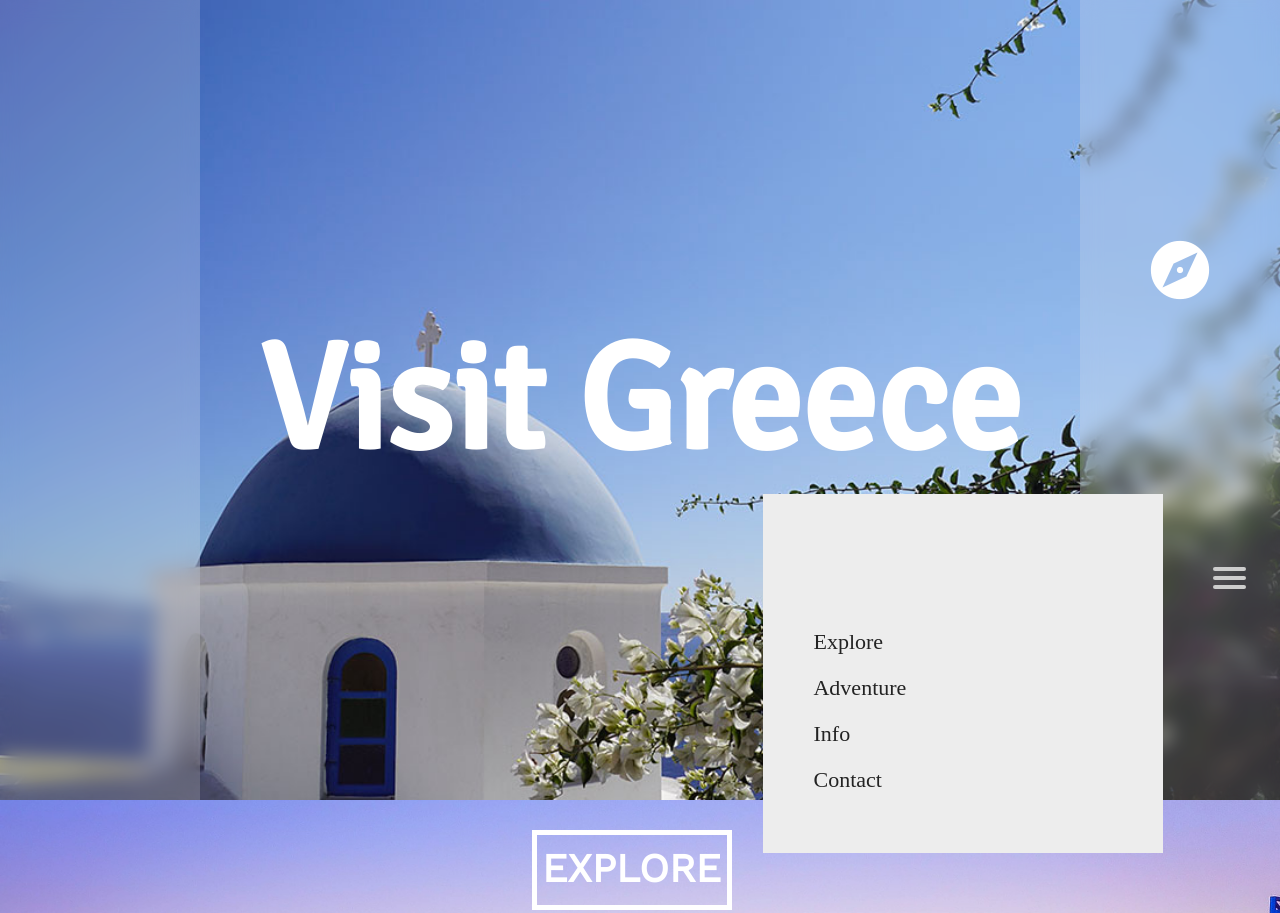
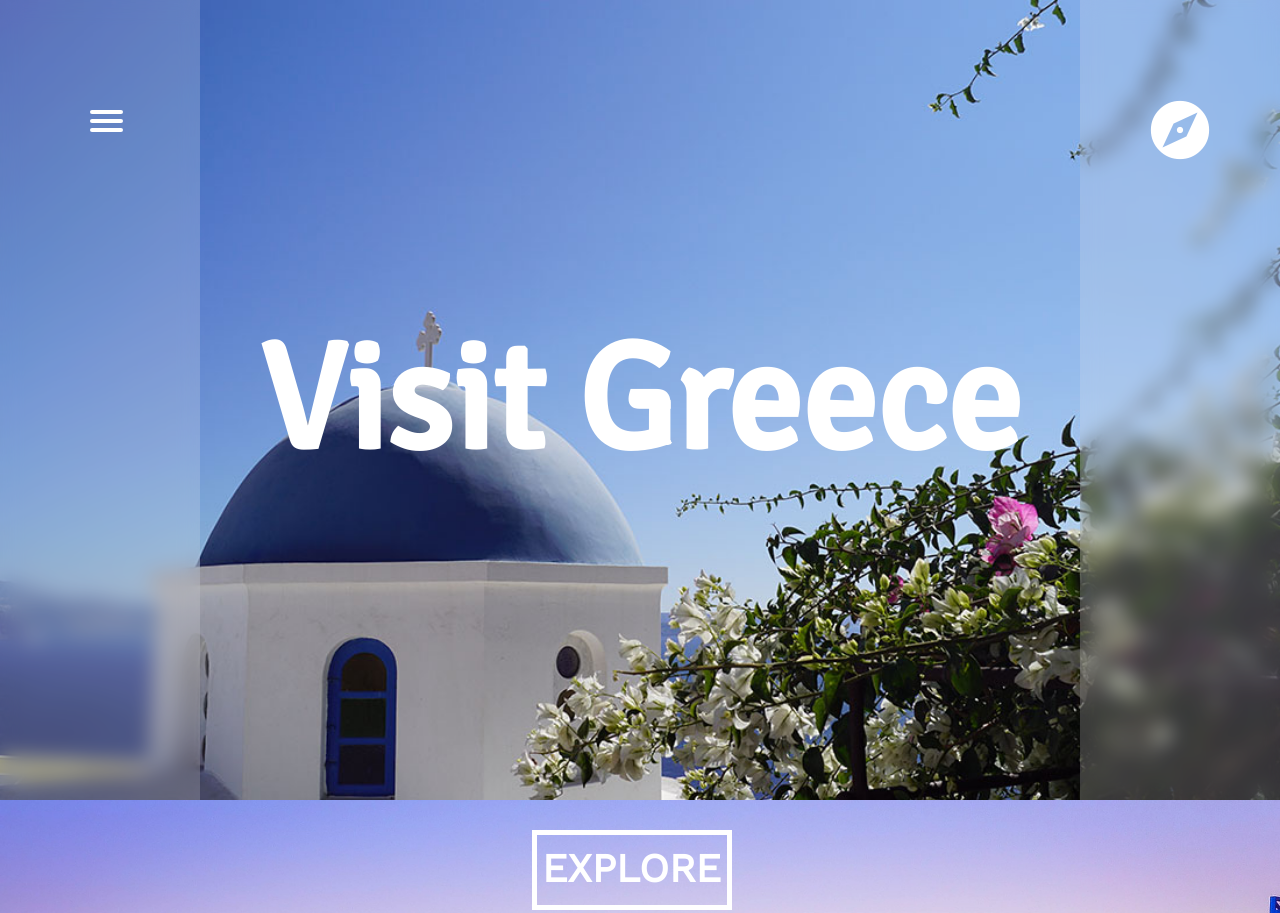
Before and after one commit to staten-island-tech/html-css-mastery-project-svafiadis1, a plain HTML site: page dist/index.html in a window 1280 px wide. Shown: the top 913 px of the page. Drawn offline with nearby package versions, Linux system fonts and the light colour scheme.

Commit message:
added nav bar

```diff
--- a/dist/index.html
+++ b/dist/index.html
@@ -17,29 +17,28 @@
     <header class="header">
         <div class="cover-image">
             <div class="blur-container">
-                <div class="blur"></div>
+                <div class="blur">
+                    <nav role="navigation" class="navigation-box">
+                            <div id="menuToggle">
+                              <input type="checkbox" />
+                                <span></span>
+                                <span></span>
+                                <span></span>
+                              <ul id="menu">
+                                <a href="#explore"><li>Explore</li></a>
+                                <a href="#adventure"><li>Adventure</li></a>
+                                <a href="#videos"><li>Info</li></a>
+                                <a href="#contact"><li>Contact</li></a>
+                              </ul>
+                            </div>
+                          </nav>
+                        </div>
                 <h1 class="title-text">Visit Greece</h1>
                 <div class="blur">
                     <div class="splash-button-container">
                         <a class="explore-scroll" href="#explore"><i class="material-icons splash-button">
                                 explore
                             </i></a>
-                    </div>
-                    <div class="splash-button-container">
-                        <nav role="navigation">
-                            <div id="menuToggle">
-                              <input type="checkbox" />
-                              <span></span>
-                              <span></span>
-                              <span></span>
-                              <ul id="menu">
-                                <a href="#explore"><li>Explore</li></a>
-                                <a href="#"><li>Adventure</li></a>
-                                <a href="#"><li>Info</li></a>
-                                <a href="#"><li>Contact</li></a>
-                              </ul>
-                            </div>
-                          </nav>
                     </div>
                     </div>
                 </div>
@@ -108,7 +107,7 @@
             </div>
         </div>
     </section>
-    <section class="third-content-block">
+    <section class="third-content-block" id="adventure">
         <div class="staircase-container"></div>
         <div class="adventure-text-container">
             <p class="adventure-text" id="a1">where adventure begins</p>
@@ -121,13 +120,13 @@
             </span>
         </div>
     </section>
-    <section class="fourth-content-block">
+    <section class="fourth-content-block" id="videos">
         <video class="circle-image circle-image2" src="media/live.mp4" poster="media/greek-live.JPG" controls>
         </video>
         <video class="circle-image circle-image2" src="media/nature.mp4" poster="media/greek-nature.JPG" controls>
         </video>
     </section>
-    <section class="footer">
+    <section class="footer" id="contact">
         <div class="divide">
             <input class="email" type="text" onfocus="this.value=''" value="Your Email Here">
             <div class="subscribe-button">
--- a/scss/_header.scss
+++ b/scss/_header.scss
@@ -54,11 +54,11 @@
     height: 100vh;
     flex-direction: column;
     align-items: center;
-    justify-content: start;
+    justify-content: flex-start;
   }
   @include tablet-rotated{
     width: 20rem;
-    justify-content: center;
+    justify-content: flex-start;
     display: flex;
   }
   @include desktop {
@@ -197,7 +197,6 @@
   display: block;
   position: relative;
   top: 50px;
-  left: 50px;
 
   z-index: 1;
 
@@ -209,13 +208,13 @@
 {
   text-decoration: none;
   color: #232323;
-
+  font-family: 'Signika', sans-serif;
   transition: color 0.3s ease;
 }
 
 #menuToggle a:hover
 {
-  color: tomato;
+  color: #7985e5;
 }
 
 
@@ -230,33 +229,50 @@
 
   cursor: pointer;
 
-  opacity: 0; /* hide this */
-  z-index: 2; /* and place it over the hamburger */
+  opacity: 0;
+  z-index: 2;
 
   -webkit-touch-callout: none;
 }
 
-/*
- * Just a quick hamburger
- */
 #menuToggle span
 {
+  height: 0;
+  width: 0;
+  @include laptop{
   display: block;
   width: 33px;
   height: 4px;
   margin-bottom: 5px;
   position: relative;
-
-  background: #cdcdcd;
+  background: white;
   border-radius: 3px;
-
   z-index: 1;
-
+  right: 1rem;
   transform-origin: 4px 0px;
 
   transition: transform 0.5s cubic-bezier(0.77,0.2,0.05,1.0),
               background 0.5s cubic-bezier(0.77,0.2,0.05,1.0),
               opacity 0.55s ease;
+
+  }
+  @include desktop{
+  display: block;
+  width: 33px;
+  height: 4px;
+  margin-bottom: 5px;
+  position: relative;
+  background: white;
+  border-radius: 3px;
+  z-index: 1;
+  right: 1rem;
+  transform-origin: 4px 0px;
+
+  transition: transform 0.5s cubic-bezier(0.77,0.2,0.05,1.0),
+              background 0.5s cubic-bezier(0.77,0.2,0.05,1.0),
+              opacity 0.55s ease;
+
+    }
 }
 
 #menuToggle span:first-child
@@ -269,10 +285,6 @@
   transform-origin: 0% 100%;
 }
 
-/*
- * Transform all the slices of hamburger
- * into a crossmark.
- */
 #menuToggle input:checked ~ span
 {
   opacity: 1;
@@ -280,40 +292,30 @@
   background: #232323;
 }
 
-/*
- * But let's hide the middle one.
- */
 #menuToggle input:checked ~ span:nth-last-child(3)
 {
   opacity: 0;
   transform: rotate(0deg) scale(0.2, 0.2);
 }
 
-/*
- * Ohyeah and the last one should go the other direction
- */
 #menuToggle input:checked ~ span:nth-last-child(2)
 {
   transform: rotate(-45deg) translate(0, -1px);
 }
 
-/*
- * Make this absolute positioned
- * at the top left of the screen
- */
 #menu
 {
   position: absolute;
-  width: 300px;
-  margin: -100px 0 0 -50px;
-  padding: 50px;
+  width: 30rem;
+  margin: -6rem 0 0 -3rem;
+  padding: 5rem;
+  right: 10rem;
   padding-top: 125px;
-
-  background: #ededed;
+  transition: none;
+  background: white;
+  border-radius: 3rem;
   list-style-type: none;
   -webkit-font-smoothing: antialiased;
-  /* to stop flickering of text in safari */
-
   transform-origin: 0% 0%;
   transform: translate(-100%, 0);
 
@@ -326,10 +328,18 @@
   font-size: 22px;
 }
 
-/*
- * And let's slide it in from the left
- */
 #menuToggle input:checked ~ ul
 {
-  transform: none;
+  transform: translate(105%,0%);
 }
+
+.navigation-box{
+  height: 0;
+  width: 0;
+  @include laptop{
+    padding: 6rem;
+  }
+  @include desktop{
+    padding: 6rem;
+  }
+}
```
Also changed, not shown: dist/css/style.css, src/scss/style.min.css, 2 other files.
